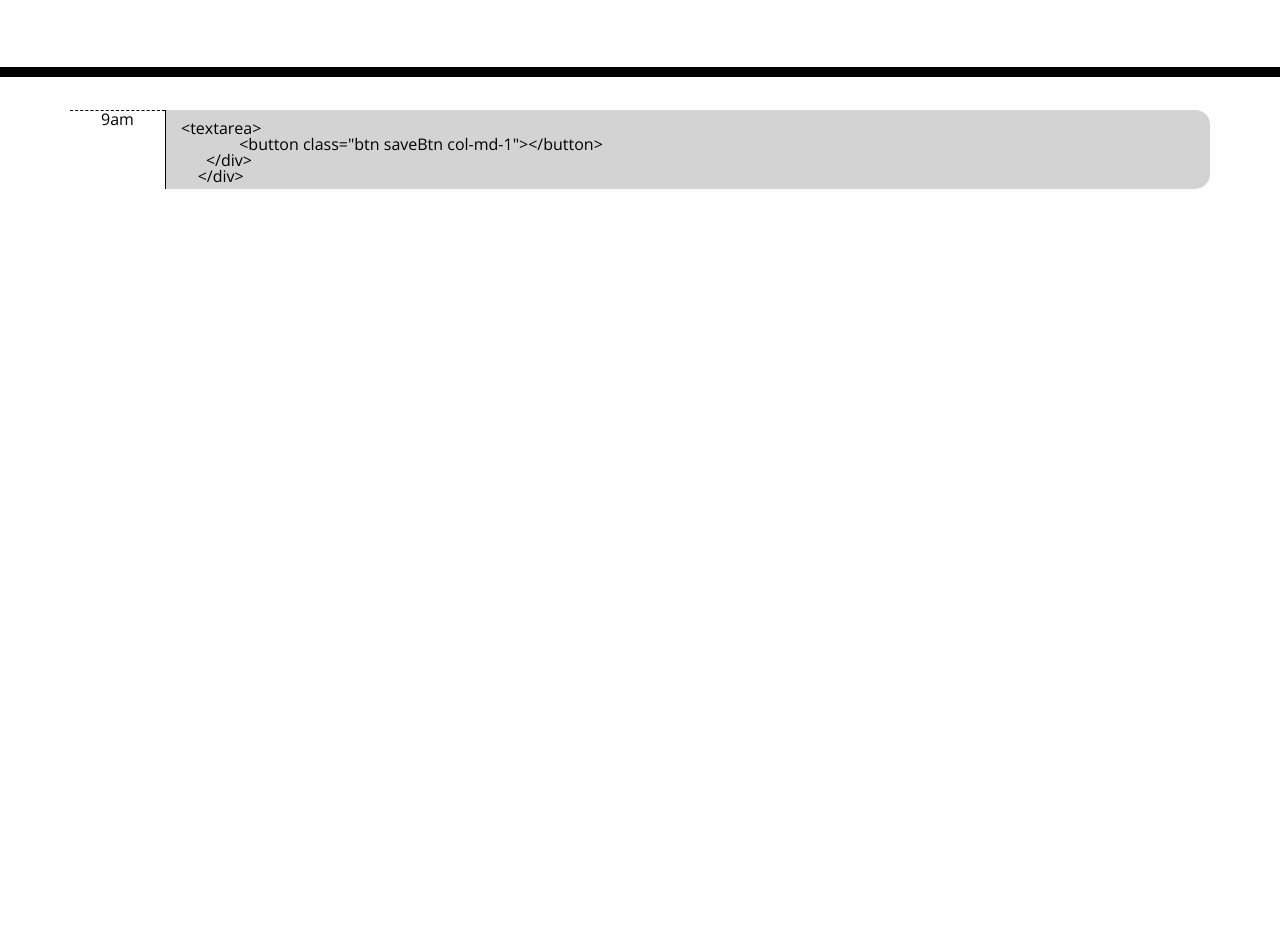
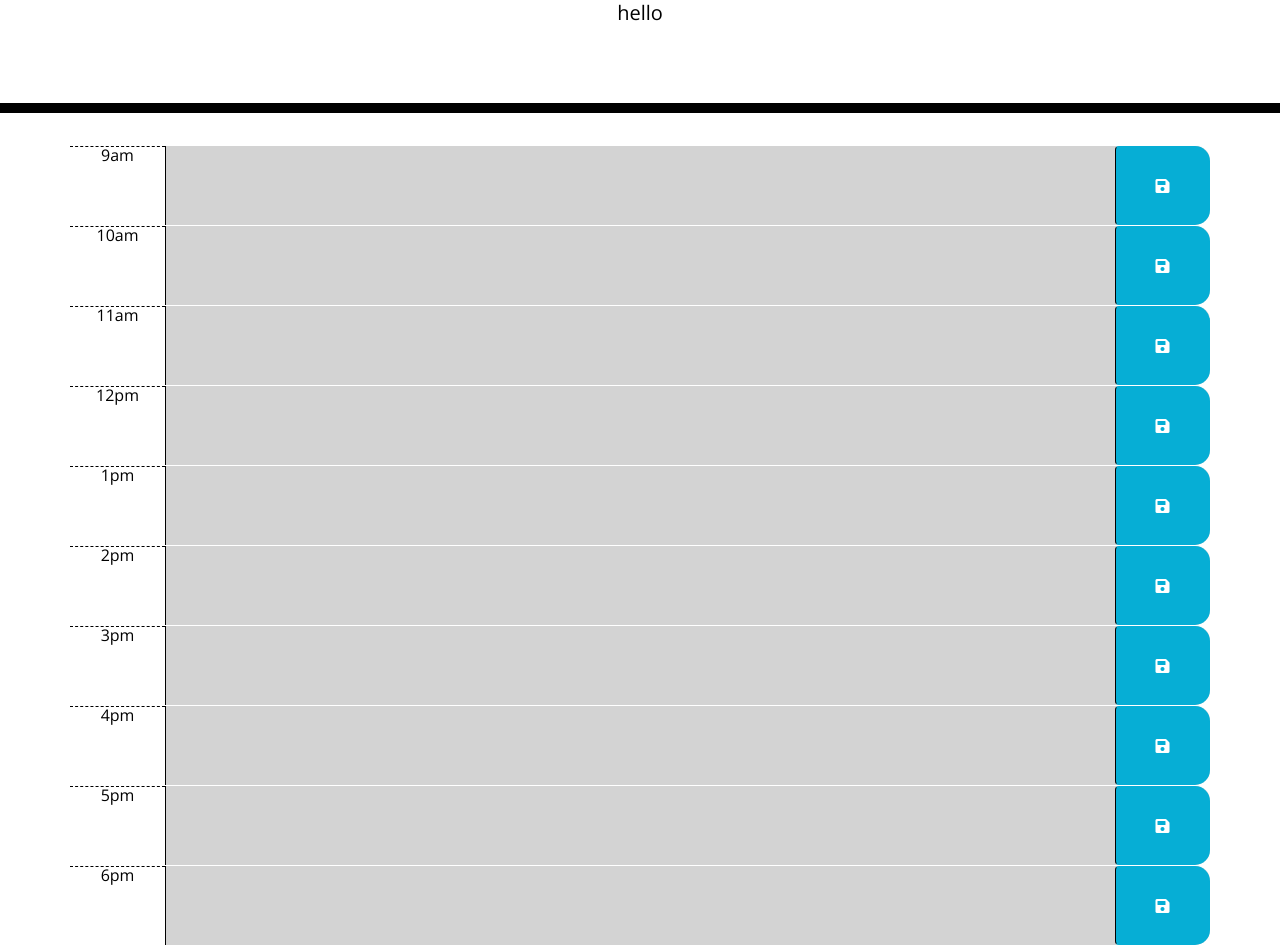
Before and after one commit to MCannon33/work-cal, a plain HTML site: page index.html in a window 1280 px wide. Shown: the part 191-1136 px from the top of the page. Before the commit the page ends 800 px from the top, so only its background shows below. Drawn offline with nearby package versions, Linux system fonts and the light colour scheme; files that its build step writes are made by us from their sources.

Commit message:
re organize files so that css works

```diff
--- a/index.html
+++ b/index.html
@@ -33,10 +33,55 @@
       <!-- Timeblocks go here -->
       <div id="hour-9" class="row time-block past">
           <div class="col-md-1 hour">9am</div>
-          <textarea class="col-md-10 description"><textarea>
-              <button class="btn saveBtn col-md-1"></button>
+          <textarea class="col-md-10 description"></textarea>
+          <button class="btn saveBtn col-md-1"><i class="fas fa-save text-center"></i></button>
       </div>
+           <div id="hour-9" class="row time-block past">
+          <div class="col-md-1 hour">10am</div>
+          <textarea class="col-md-10 description"></textarea>
+              <button class="btn saveBtn col-md-1"><i class="fas fa-save text-center"></i></button>
+      </div>
+      <div id="hour-9" class="row time-block past">
+        <div class="col-md-1 hour">11am</div>
+        <textarea class="col-md-10 description"></textarea>
+        <button class="btn saveBtn col-md-1"><i class="fas fa-save text-center"></i></button>
     </div>
+    <div id="hour-9" class="row time-block past">
+      <div class="col-md-1 hour">12pm</div>
+      <textarea class="col-md-10 description"></textarea>
+      <button class="btn saveBtn col-md-1"><i class="fas fa-save text-center"></i></button>
+  </div>
+       <div id="hour-9" class="row time-block past">
+          <div class="col-md-1 hour">1pm</div>
+          <textarea class="col-md-10 description"></textarea>
+          <button class="btn saveBtn col-md-1"><i class="fas fa-save text-center"></i></button>
+      </div>
+      <div id="hour-9" class="row time-block past">
+        <div class="col-md-1 hour">2pm</div>
+        <textarea class="col-md-10 description"></textarea>
+        <button class="btn saveBtn col-md-1"><i class="fas fa-save text-center"></i></button>
+    </div>
+    <div id="hour-9" class="row time-block past">
+      <div class="col-md-1 hour">3pm</div>
+      <textarea class="col-md-10 description"></textarea>
+      <button class="btn saveBtn col-md-1"><i class="fas fa-save text-center"></i></button>
+  </div>
+   <div id="hour-9" class="row time-block past">
+          <div class="col-md-1 hour">4pm</div>
+          <textarea class="col-md-10 description"></textarea>
+          <button class="btn saveBtn col-md-1"><i class="fas fa-save text-center"></i></button>
+      </div>
+      <div id="hour-9" class="row time-block past">
+        <div class="col-md-1 hour">5pm</div>
+        <textarea class="col-md-10 description"></textarea>
+        <button class="btn saveBtn col-md-1"><i class="fas fa-save text-center"></i></button>
+    </div>
+    <div id="hour-9" class="row time-block past">
+      <div class="col-md-1 hour">6pm</div>
+      <textarea class="col-md-10 description"></textarea>
+      <button class="btn saveBtn col-md-1"><i class="fas fa-save text-center"></i></button>
+    </div>
+  </div>
 
     <script src="https://code.jquery.com/jquery-3.4.1.min.js"></script>
     <script src="https://cdnjs.cloudflare.com/ajax/libs/moment.js/2.24.0/moment.min.js"></script>
--- a/assets/js/script.js
+++ b/script.js
@@ -3,6 +3,7 @@ console.log (moment())
 $("#currentDay").text("hello");
 //consol.log (today.formatt("MMMM Do YYYY, H:mmA"))
 
+
 $(".saveBtn").on("click", function(){
     console.log("clickedsave")
 });
```
Also changed, not shown: style.css (renamed from assets/style.css), 2 other files.
